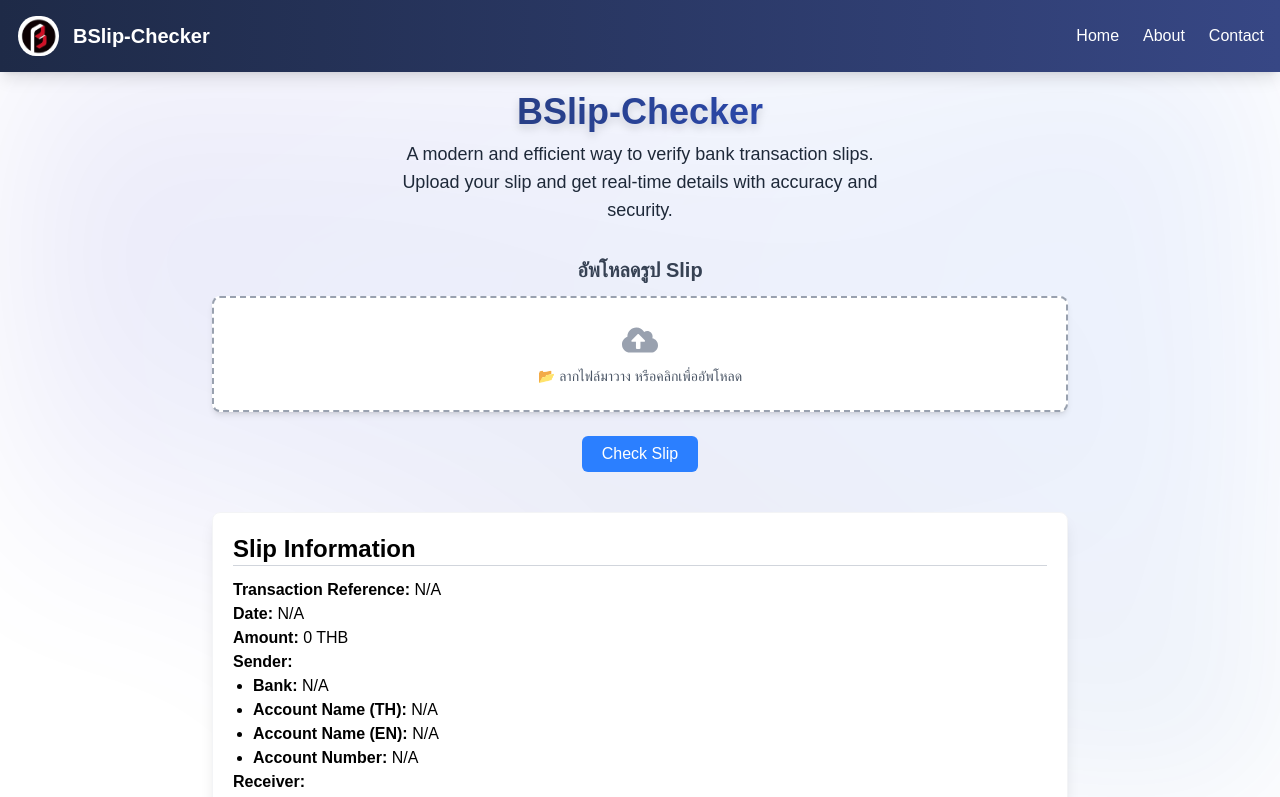
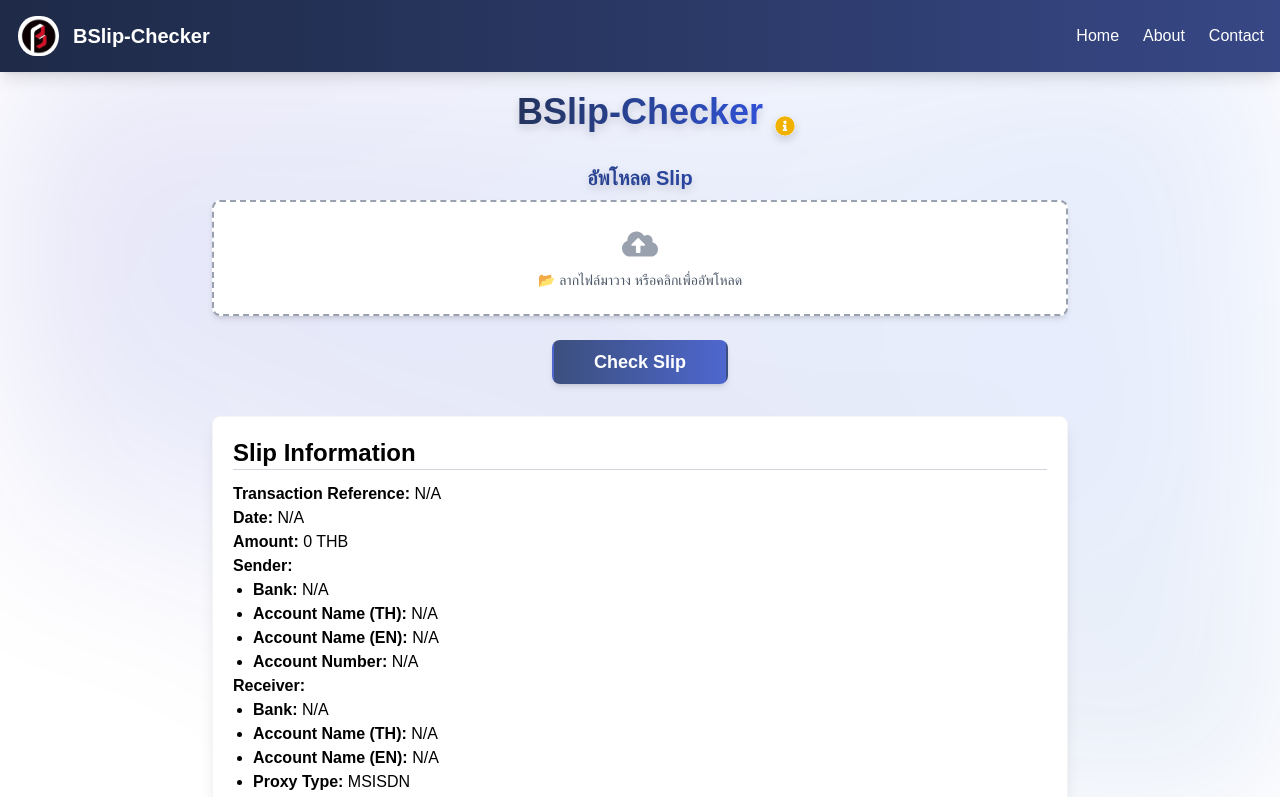
Before and after one commit to Sahasawat-Boss/BSlip-Checker, a Next.js app: page / in a window 1280 px wide. Shown: the top 797 px of the page. Built offline with nearby package versions, Linux system fonts and the light colour scheme.

Commit message:
Update Comps

```diff
--- a/src/app/CSS/globals.css
+++ b/src/app/CSS/globals.css
@@ -34,6 +34,6 @@ body {
       /* Deep Cobalt */
       transparent 50%);
   filter: blur(80px) saturate(180%);
-  opacity: 0.08; /* Increase opacity for a stronger effect */
+  opacity: 0.1; /* Increase opacity for a stronger effect */
   pointer-events: none; /* Prevents the background from interfering with clicks */
 }
--- a/src/app/Components/TitleApp.tsx
+++ b/src/app/Components/TitleApp.tsx
@@ -1,17 +1,40 @@
+'use client'
 
+import React, { useState } from "react";
+import { FaInfoCircle } from "react-icons/fa";
 
 const TitleApp: React.FC = () => {
+    const [isPopupOpen, setIsPopupOpen] = useState(false);
+
     return (
-        <section className="text-center mb-8">
+        <section className="relative text-center mb-8">
             {/* Gradient H1 */}
-            <h1 className="text-4xl font-extrabold bg-gradient-to-r from-[#23335c] to-[#3051d6] text-transparent bg-clip-text drop-shadow-lg animate-fadeIn">
+            <h1 className="text-4xl font-extrabold bg-gradient-to-r from-[#23335c] to-[#3051d6] text-transparent bg-clip-text drop-shadow-lg relative inline-block">
                 BSlip-Checker
+
+                {/* Info Icon + Tooltip Container */}
+                <span className="relative inline-block">
+                    <FaInfoCircle
+                        className="absolute -top-2 -right-8 bg-white rounded-full text-yellow-500 text-xl cursor-pointer hover:scale-125 transition"
+                        onMouseEnter={() => setIsPopupOpen(true)}
+                        onMouseLeave={() => setIsPopupOpen(false)}
+                        aria-label="More Info"
+                    />
+
+                    {/* Floating Tooltip */}
+                    {isPopupOpen && (
+                        <div className="absolute -top-0 right-0 w-72 bg-white text-gray-800 rounded-lg p-3 shadow-lg text-sm z-50 transition-opacity duration-300">
+
+                            {/* Tooltip Content */}
+                            <p className="text-gray-700 font-semibold">BSlip-Checker</p>
+                            <p className="text-gray-600">
+                                เป็นเครื่องมือที่ช่วยตรวจสอบสลิปโอนเงินจาก QR Code
+                                เพื่อยืนยันความถูกต้องของข้อมูลและป้องกันการปลอมแปลง
+                            </p>
+                        </div>
+                    )}
+                </span>
             </h1>
-
-            {/* Description Article */}
-            <p className="mt-2 text-lg text-gray-800 max-w-lg mx-auto px-4">
-                A modern and efficient way to verify bank transaction slips. Upload your slip and get real-time details with accuracy and security.
-            </p>
         </section>
     );
 };
--- a/src/app/page.tsx
+++ b/src/app/page.tsx
@@ -151,10 +151,11 @@ function App() {
       {/* Background Gradient */}
       <div className="gradient-bg"></div>
 
-<TitleApp/>
+      <TitleApp />
 
-      <section className="mb-6">
-        <label htmlFor="file" className="block text-xl font-semibold mb-3 text-center text-gray-700">อัพโหลดรูป Slip</label>
+      {/* Upload and Button Section */}
+      <section className="mb-6 z-">
+        <label htmlFor="file" className="block text-xl font-bold mb-2 text-center bg-gradient-to-r from-[#23335c] to-[#3051d6] text-transparent bg-clip-text drop-shadow-lg">อัพโหลด Slip</label>
 
         <div className="border-2 border-dashed border-gray-400 rounded-lg p-6 flex flex-col items-center justify-center text-gray-500 bg-white hover:bg-gray-100 transition-all cursor-pointer shadow-md" onDrop={onDrop} onDragOver={onDragOver}>
           <input type="file" id="file" accept="image/*" onChange={onImageChange} className="hidden" />
@@ -172,11 +173,27 @@ function App() {
         )}
       </section>
 
-      <section className="text-center mb-10">
-        <button onClick={easyslip} className={`bg-blue-500 text-white px-5 py-1.5 rounded-md ${loading ? 'opacity-50' : 'hover:scale-110'}`} disabled={loading}>
-          {loading ? <><FaSpinner className="animate-spin" /> Checking... </> : "Check Slip"}
+      <section className="mb-2 flex justify-center">
+        <button
+          onClick={easyslip}
+          className={`relative flex items-center justify-center gap-2 px-10 py-1.5 font-semibold text-lg
+              border-2 border-transparent bg-gradient-to-r from-[#3c4f7e] to-[#4e67ce]
+              text-white rounded-lg shadow-md transition-all duration-300 ease-in-out
+              ${loading ? 'opacity-50 cursor-not-allowed' : 'hover:scale-105 hover:opacity-85 hover:shadow-lg hover:cursor-pointer'}`}
+          disabled={loading}
+        >
+          {loading ? (
+            <>
+              <FaSpinner className="animate-spin text-white text-lg" />
+              Checking...
+            </>
+          ) : (
+            "Check Slip"
+          )}
         </button>
       </section>
+
+      {/* Upload and Button Section */}
 
       {/*//! Slip Info Compoenent Here*/}
       <SlipInfo responseData={responseData} />
```
